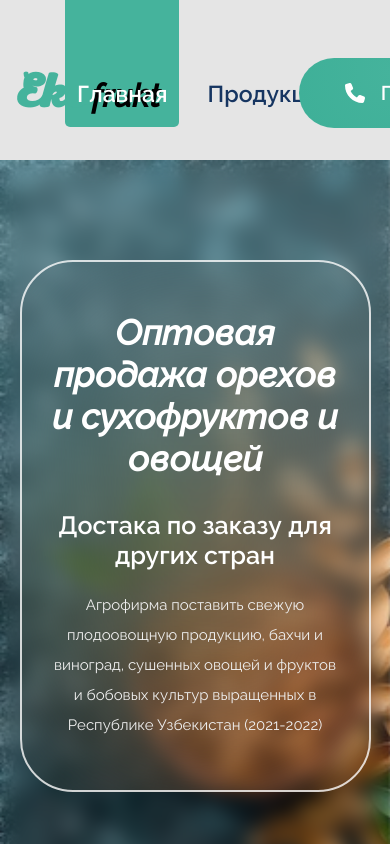
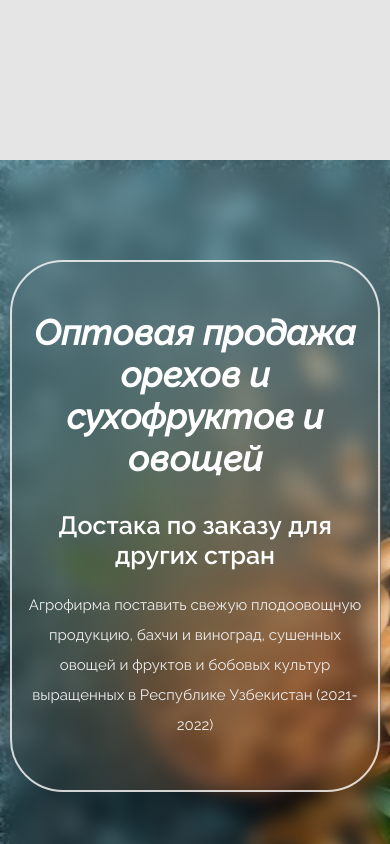
Before and after one commit to 7Davronbek/app-suxofruits-client, a React (Create React App) app: page / in a window 390 px wide. Shown: the top 844 px of the page. Built offline with nearby package versions, Linux system fonts and the light colour scheme; no server answers; some icons are missing.

Commit message:
suxofruits

```diff
--- a/src/sass/main.scss
+++ b/src/sass/main.scss
@@ -392,7 +392,7 @@ html {
         }
 
         .navBar {
-            // display: none;
+            display: none;
             padding: 60px 0 40px;
             position: fixed;
             width: 100%;
@@ -538,8 +538,10 @@ html {
                 }
 
                 @media(max-width: 767px) {
-                    padding: 50px 30px;
                     margin-bottom: 60px;
+                    width: 95%;
+                    padding: 50px 15px;
+
                 }
             }
 
@@ -723,6 +725,10 @@ html {
                     font-size: 17px;
                 }
             }
+
+            @media(max-width: 992px) {
+                margin: 20px 0;
+            }
         }
 
         .galary {
@@ -761,6 +767,10 @@ html {
 
                 img {
                     width: 100%;
+                }
+
+                @media(max-width: 767px) {
+                    left: -80px;
                 }
             }
 
@@ -982,7 +992,7 @@ html {
 
                 @media (max-width:576px) {
 
-                    &.bot-1{
+                    &.bot-1 {
                         margin-top: 0;
                     }
                 }
@@ -1261,6 +1271,10 @@ html {
                     left: 50%;
                     transform: translateX(-22%);
                 }
+
+                @media(max-width: 992px) {
+                    font-size: 35px;
+                }
             }
 
             .h2 {
@@ -1281,6 +1295,10 @@ html {
                     left: 50%;
                     transform: translateX(-90%);
                 }
+
+                @media(max-width: 992px) {
+                    font-size: 35px;
+                }
             }
 
             .image-gallary {
@@ -1340,6 +1358,10 @@ html {
                     }
                 }
             }
+
+            @media(max-width: 767px) {
+                padding: 30px 0 40px;
+            }
         }
 
         .contactsHeader {
@@ -1352,9 +1374,8 @@ html {
 
             .secondary {
                 height: 510px;
-                @media (max-width:767px) {
-
-                }
+
+                @media (max-width:767px) {}
             }
 
             h1 {
@@ -1723,6 +1744,7 @@ html {
             h2 {
                 margin: 20px 0;
                 font-size: 38px;
+
                 @media (max-width:767px) {
                     font-size: 25px;
                 }
```
